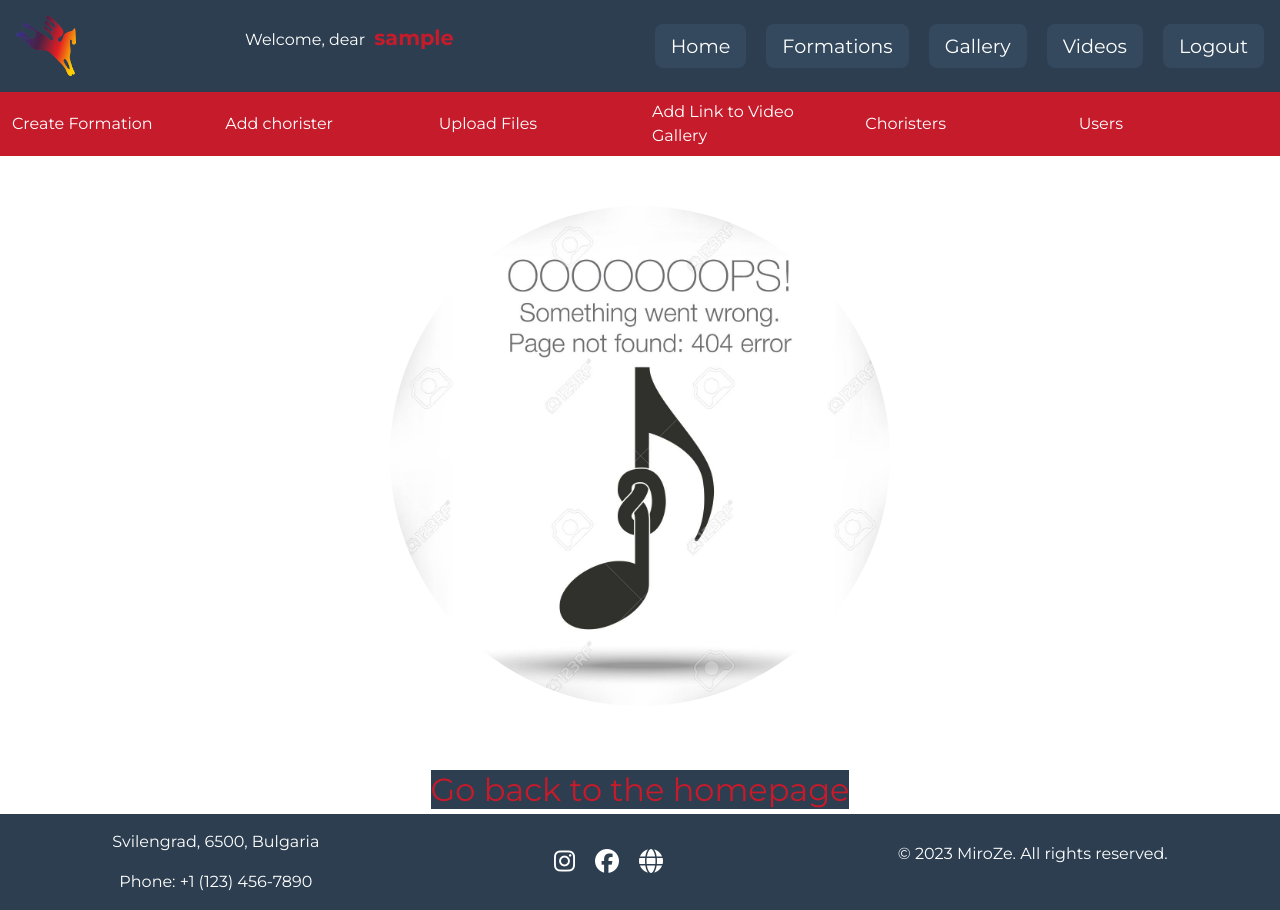
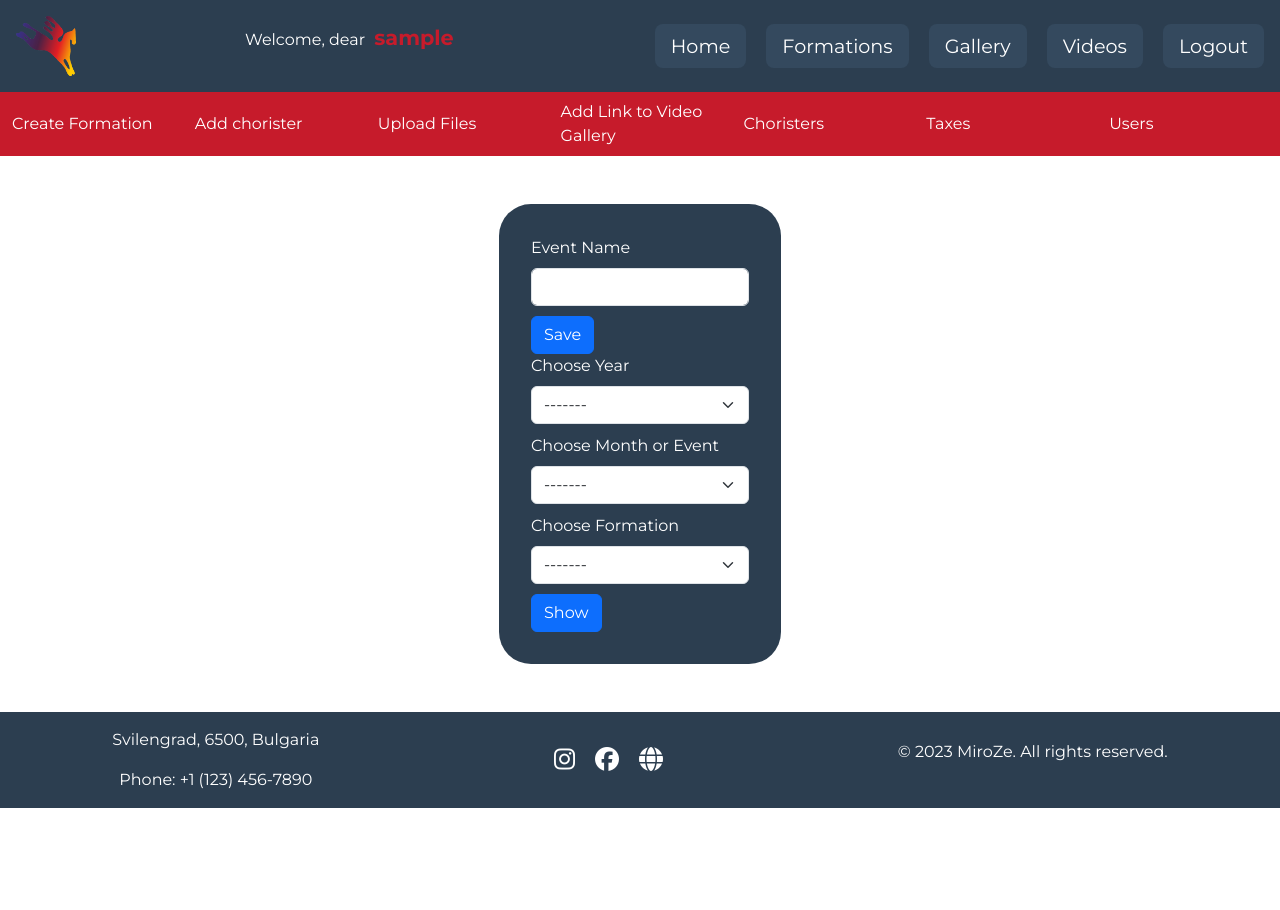
Before and after one commit to MiroZe/choir_svilengrad_app, a React (Vite) app in the folder choir-school-svilengrad/: page /taxes in a window 1280 px wide. After the commit the page ends 808 px from the top, so only its background shows below. Built offline with nearby package versions, Linux system fonts and the light colour scheme; sample sign-in values are in the browser's storage.

Commit message:
add taxes and taxes list

```diff
--- a/choir-school-svilengrad/src/App.jsx
+++ b/choir-school-svilengrad/src/App.jsx
@@ -28,6 +28,7 @@
 import RouteAdminGuard from "./components/RouteGuards/RouteAdminGuard";
 import VideoLinkUploadForm from "./components/Videos/VideoUploadForm/VideoUploadForm";
 import VideoGallery from "./components/Videos/VideoGallery";
+import TaxesDashboard from "./components/Taxes/TaxesDashboard/TaxesDashboard";
 
 
 function App() {
@@ -69,6 +70,7 @@
         <Route path="/upload" element={<UploadForm />} />
         <Route path="/users" element={<Users />} />
         <Route path="/videos/upload" element={<VideoLinkUploadForm />} />
+        <Route path="/taxes" element={<TaxesDashboard />} />
 
 
         </Route>
--- a/choir-school-svilengrad/src/components/AdminNavBar/AdminNavBar.jsx
+++ b/choir-school-svilengrad/src/components/AdminNavBar/AdminNavBar.jsx
@@ -23,6 +23,9 @@
         <Link to={"/choristers"}>Choristers</Link>
       </Container>
       <Container>
+        <Link to={"/taxes"}>Taxes</Link>
+      </Container>
+      <Container>
         <Link to={"/users"}>Users</Link>
       </Container>
     </Navbar>
--- /dev/null
+++ b/choir-school-svilengrad/src/components/Taxes/TaxesDashboard/TaxesDashboard.jsx
@@ -0,0 +1,106 @@
+import styles from './TaxesDashboard.module.css'
+import Form from 'react-bootstrap/Form';
+import Button from 'react-bootstrap/Button';
+import { useState } from 'react';
+import TaxesList from '../TaxesList/TaxesList';
+
+
+
+
+
+const TaxesDashboard = () => {
+
+
+
+    const [newEventName, setnewEventName] = useState('');
+    const [formValues, setFormValues] = useState(
+        {year: '',
+        month: '',
+        formation:'',
+        eventName:''
+                }
+    );
+    const [showChoristerList, setShowChoristerList] = useState(false);
+
+
+
+
+    const onChangeEventHandler = (e) => {
+
+        setFormValues(state => ({...state, [e.target.name]:e.target.value}))
+    }
+
+    const setNewOption = (value) => {
+        setnewEventName(value);
+
+    }
+
+    const showList = async (e) => {
+        e.preventDefault()
+
+
+
+        setShowChoristerList(true)
+    }
+
+return (
+
+    <div className={styles['container']}>
+
+        <Form onSubmit={showList}>
+
+    <Form.Label>Event Name</Form.Label>
+    <>
+        <Form.Control type="text" value={formValues.eventName} name="eventName" onChange={onChangeEventHandler}/>
+        <Button onClick={()=> setNewOption(formValues.eventName)}>Save</Button>
+        </>
+
+        <Form.Label>Choose Year</Form.Label>
+    <Form.Select placeholder='Choose Year' aria-label="year" name='year' value={formValues.year} onChange={onChangeEventHandler}>
+    <option value="">-------</option>
+      <option value="2023">2023</option>
+      <option value="2024">2024</option>
+    </Form.Select>
+    <Form.Label>Choose Month or Event</Form.Label>
+    <Form.Select aria-label="month" name='month' value={formValues.month} onChange={onChangeEventHandler}>
+      <option value="">-------</option>
+      <option value="january">January</option>
+      <option value="february">February</option>
+      <option value="march">March</option>
+      <option value="april">April</option>
+      <option value="may">May</option>
+      <option value="june">June</option>
+      <option value="july">July</option>
+      <option value="august">August</option>
+      <option value="september">September</option>
+      <option value="october">October</option>
+      <option value="november">November</option>
+      <option value="december">December</option>
+      <option value={newEventName}>{newEventName}</option>
+    </Form.Select>
+    <Form.Label>Choose Formation</Form.Label>
+
+    <Form.Select aria-label="formation" name="formation" value={formValues.formation} onChange={onChangeEventHandler}>
+    <option value="">-------</option>
+      <option value="littleOnes">Little Ones</option>
+      <option value="childrensChoir">Childrens Choir</option>
+      <option value="burdenis">Burdenis</option>
+    </Form.Select>
+
+
+
+
+
+
+
+        <Button type="submit">Show</Button>
+        </Form>
+        {showChoristerList && <TaxesList formValues={formValues}/>}
+
+    </div>
+)
+
+
+}
+
+export default TaxesDashboard
--- /dev/null
+++ b/choir-school-svilengrad/src/components/Taxes/TaxesDashboard/TaxesDashboard.module.css
@@ -0,0 +1,26 @@
+.container {
+
+    margin: 3em auto;
+    display: flex;
+    flex-direction: column;
+    flex-grow: 1;
+    gap: 1em;
+    background-color: #2c3e50;
+    padding: 2em;
+    color: #fff;
+    border-radius: 2em;
+
+}
+
+.container label {
+    display: block;
+}
+.container select,
+.container input:nth-child(2) {
+    margin-bottom: 10px;
+}
+
+.container button {
+    margin-right: 10px;
+
+}
--- /dev/null
+++ b/choir-school-svilengrad/src/components/Taxes/TaxesList/TaxRowItem.jsx
@@ -0,0 +1,28 @@
+import Button from 'react-bootstrap/Button';
+
+
+
+const TaxRowItem = ({firstName, lastName,index,payments}) => {
+
+ const {year, months} = payments[0];
+ const {name, paymentsForMonth} = months[0]
+
+return (
+
+    <tr>
+              <td>{index +1}</td>
+              <td>{firstName}</td>
+              <td>{lastName}</td>
+              <td>{year}</td>
+              <td>{name}</td>
+              <td><input type="number" value={''} /></td>
+              <td><Button variant="success">Pay</Button>
+              <Button variant="danger">Mark as unpaid</Button></td>
+
+            </tr>
+)
+
+
+}
+
+export default TaxRowItem
--- /dev/null
+++ b/choir-school-svilengrad/src/components/Taxes/TaxesList/TaxesList.jsx
@@ -0,0 +1,53 @@
+import { useEffect,useState } from 'react';
+import Table from 'react-bootstrap/Table';
+import { getPayments } from '../../../services/taxesServices';
+
+import TaxRowItem from './TaxRowItem';
+
+
+
+const TaxesList = ({formValues}) => {
+
+    const[choristers,setChoristers] = useState([]);
+    const [payments,setPayments] = useState([])
+
+
+   useEffect(() => {
+    getPayments(formValues)
+        .then(({choristers,payments}) => {
+            setChoristers(choristers);
+             setPayments(payments)
+
+        })
+
+
+
+   },[formValues])
+
+
+
+    return (
+        <Table striped bordered hover size="sm">
+          <thead>
+            <tr>
+              <th>#</th>
+              <th>First Name</th>
+              <th>Last Name</th>
+              <th>Year</th>
+              <th>Month</th>
+              <th>Monthly Tax</th>
+              <th>Actions</th>
+            </tr>
+          </thead>
+          <tbody>
+
+            {choristers.map((ch,index ) => <TaxRowItem key={ch._id} {...ch} index={index} payments={payments}/>)}
+
+          </tbody>
+        </Table>
+      );
+
+
+}
+
+export default TaxesList
--- /dev/null
+++ b/choir-school-svilengrad/src/services/taxesServices.js
@@ -0,0 +1,14 @@
+import { request } from "./requester";
+
+const baseURL = 'http://localhost:3000';
+
+
+
+export const getPayments = (dateData) => {
+
+    const{year,month,formation} = dateData;
+
+
+    return request.get(`${baseURL}/taxes?year=${year}&month=${month}&formation=${formation}`)
+
+}
```
